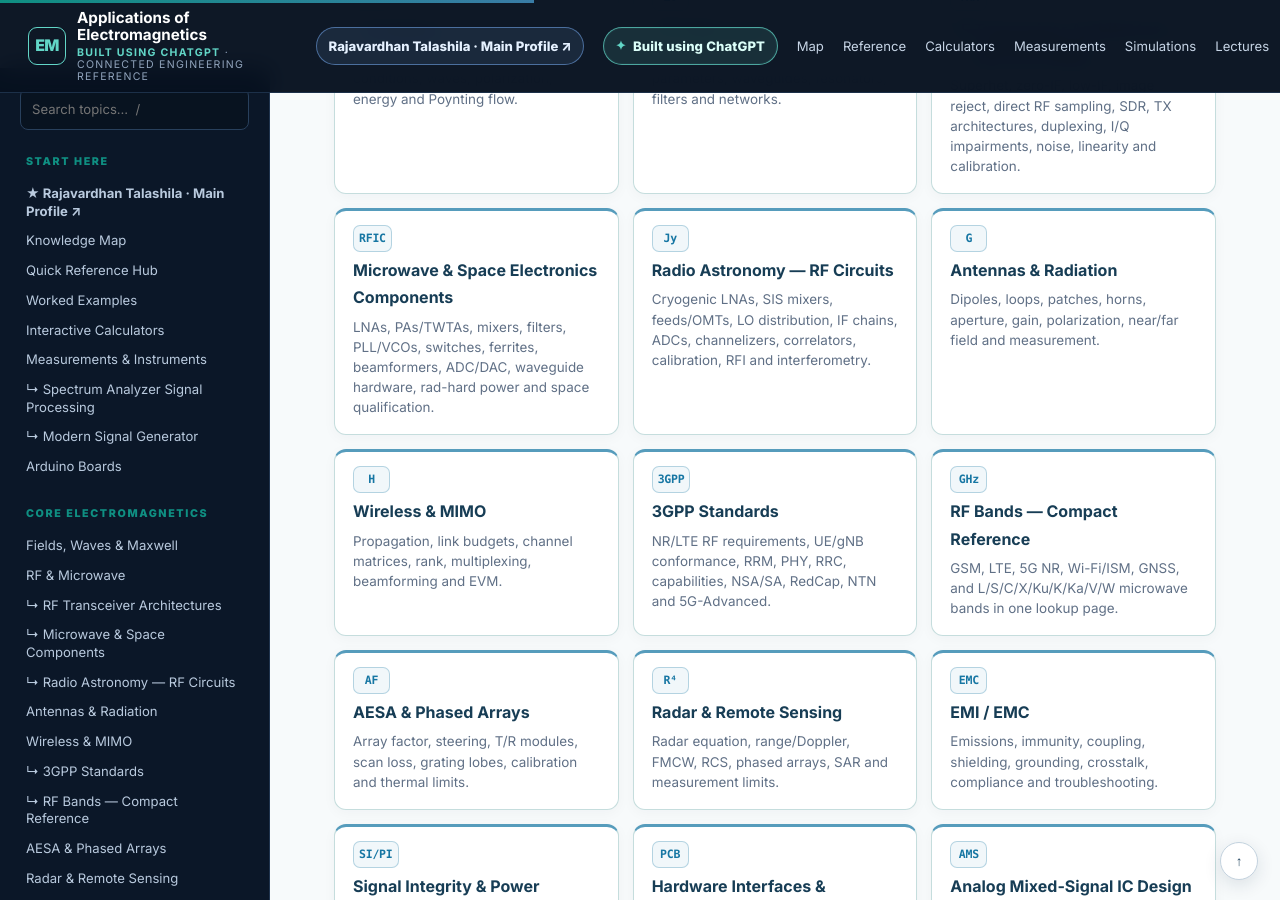
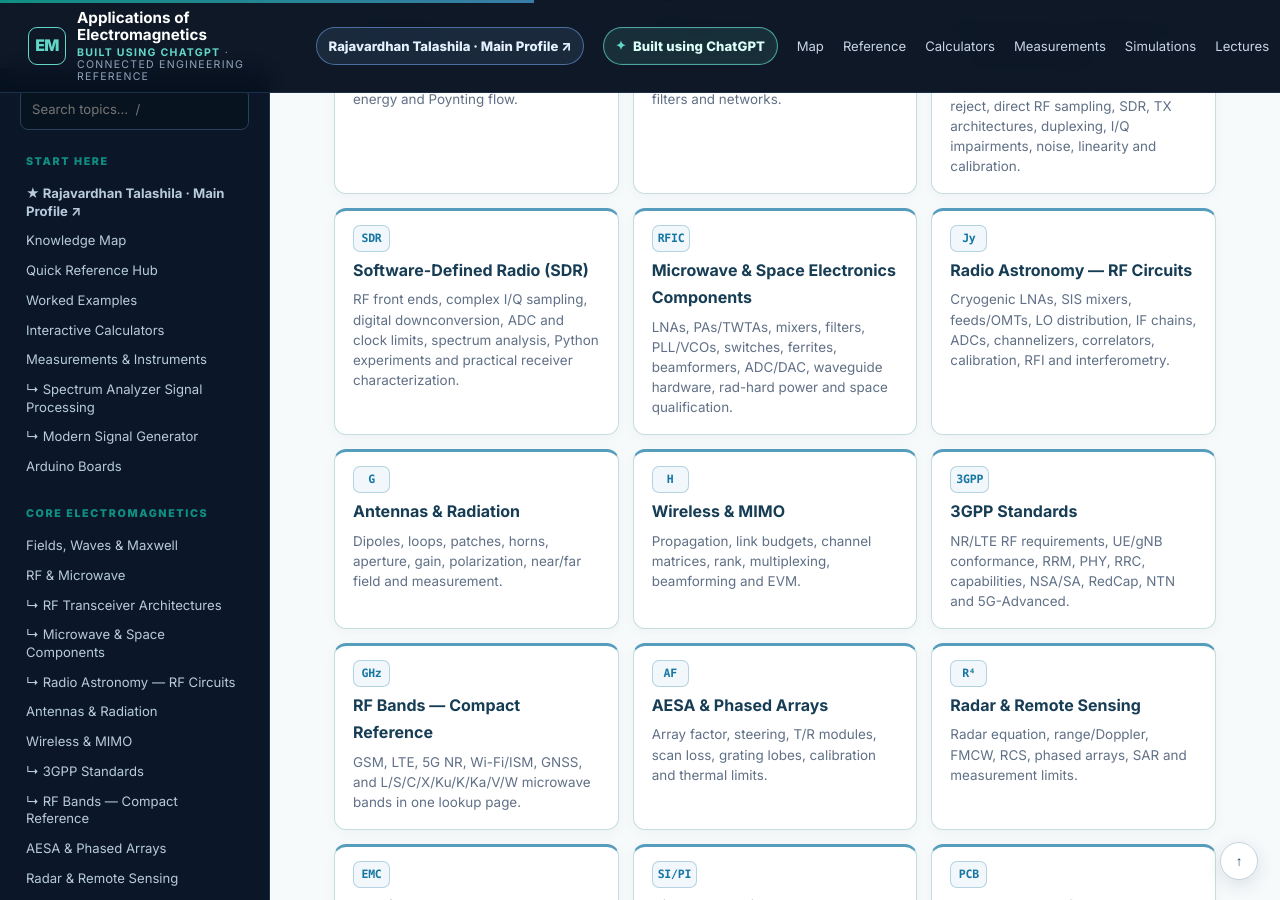
Before and after one commit to RajavardhanT/Electromagnetics_Applications, a Jekyll site: the page built from index.md, in a window 1280 px wide and 900 px high, scrolled down 2811 px. Built offline with Jekyll 4.4.1, drawn with Linux system fonts in a browser that asks for light colours.

Commit message:
Link SDR reference from index.md

```diff
--- a/index.md
+++ b/index.md
@@ -94,6 +94,7 @@
 <a class="reference-card" data-symbol="∇" href="foundations/"><strong>Foundations</strong><span>Maxwell equations, boundary conditions, waves, polarization, energy and Poynting flow.</span></a>
 <a class="reference-card" data-symbol="Z₀" href="rf-microwave/"><strong>RF & Microwave</strong><span>Transmission lines, Smith chart, S-parameters, waveguides, resonators, filters and networks.</span></a>
 <a class="reference-card" data-symbol="TRX" href="rf-transceiver-architectures/"><strong>RF Transceiver Architectures — Interview Ready</strong><span>Superhet, zero-IF, low-IF, image reject, direct RF sampling, SDR, TX architectures, duplexing, I/Q impairments, noise, linearity and calibration.</span></a>
+<a class="reference-card" data-symbol="SDR" href="sdr/"><strong>Software-Defined Radio (SDR)</strong><span>RF front ends, complex I/Q sampling, digital downconversion, ADC and clock limits, spectrum analysis, Python experiments and practical receiver characterization.</span></a>
 <a class="reference-card" data-symbol="RFIC" href="microwave-space-components/"><strong>Microwave & Space Electronics Components</strong><span>LNAs, PAs/TWTAs, mixers, filters, PLL/VCOs, switches, ferrites, beamformers, ADC/DAC, waveguide hardware, rad-hard power and space qualification.</span></a>
 <a class="reference-card" data-symbol="Jy" href="radio-astronomy-rf/"><strong>Radio Astronomy — RF Circuits</strong><span>Cryogenic LNAs, SIS mixers, feeds/OMTs, LO distribution, IF chains, ADCs, channelizers, correlators, calibration, RFI and interferometry.</span></a>
 <a class="reference-card" data-symbol="G" href="antennas/"><strong>Antennas & Radiation</strong><span>Dipoles, loops, patches, horns, aperture, gain, polarization, near/far field and measurement.</span></a>
```
